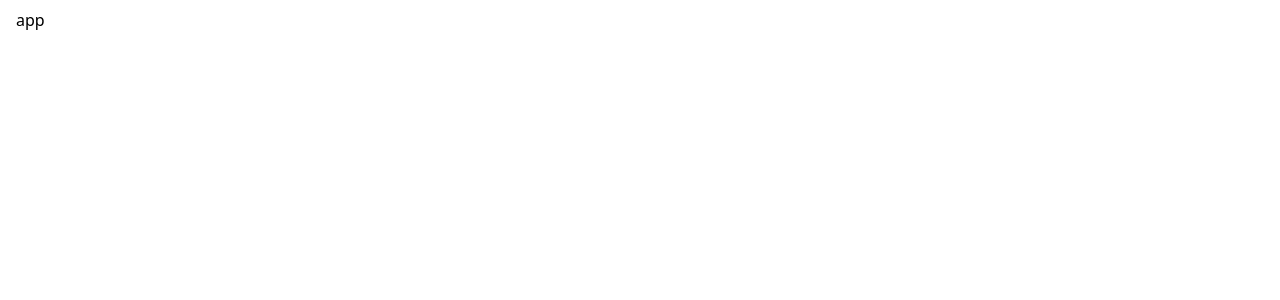
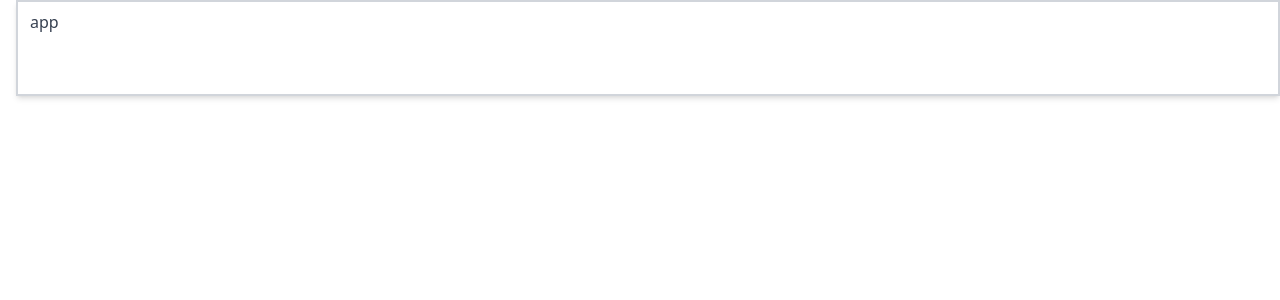
Before and after one commit to Youkwhan/gym-typescript, a React (Vite) app: page / in a window 1280 px wide. Shown: the top 300 px of the page. Built offline with nearby package versions, Linux system fonts and the light colour scheme.

Commit message:
Downgrade Prettier version for plugin compatibilty

```diff
--- a/package.json
+++ b/package.json
@@ -29,7 +29,7 @@
     "eslint-plugin-react-hooks": "^4.6.0",
     "eslint-plugin-react-refresh": "^0.4.1",
     "postcss": "^8.4.26",
-    "prettier": "^3.0.0",
+    "prettier": "^2.8.8",
     "prettier-plugin-tailwindcss": "^0.4.1",
     "tailwindcss": "^3.3.3",
     "typescript": "^5.0.2",
--- a/src/App.tsx
+++ b/src/App.tsx
@@ -1,7 +1,9 @@
 function App() {
 	return (
 		<>
-			<div className="pt-2 p-4">app</div>
+			<div className="ml-4 flex h-24 border-2 border-gray-300 p-3 pt-2 text-gray-700 shadow-md">
+				app
+			</div>
 			<div className="div"></div>
 		</>
 	)
```
Also changed, not shown: 1 other file (tests, documents, lock files or other folders).
